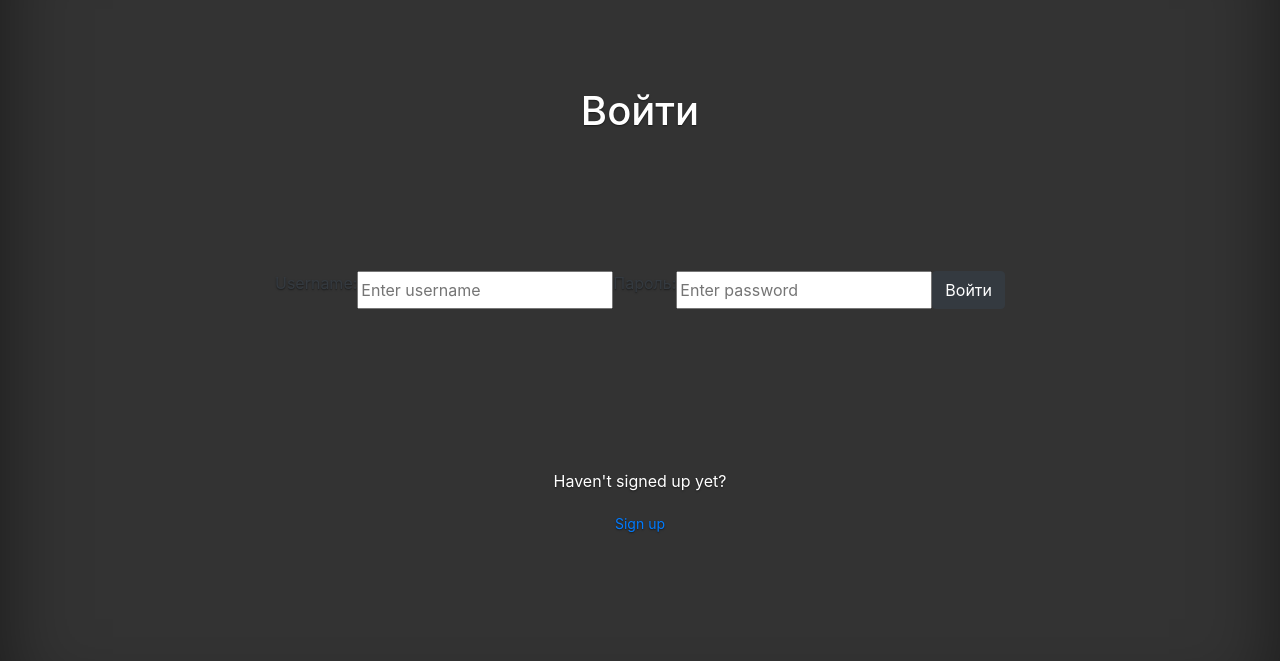
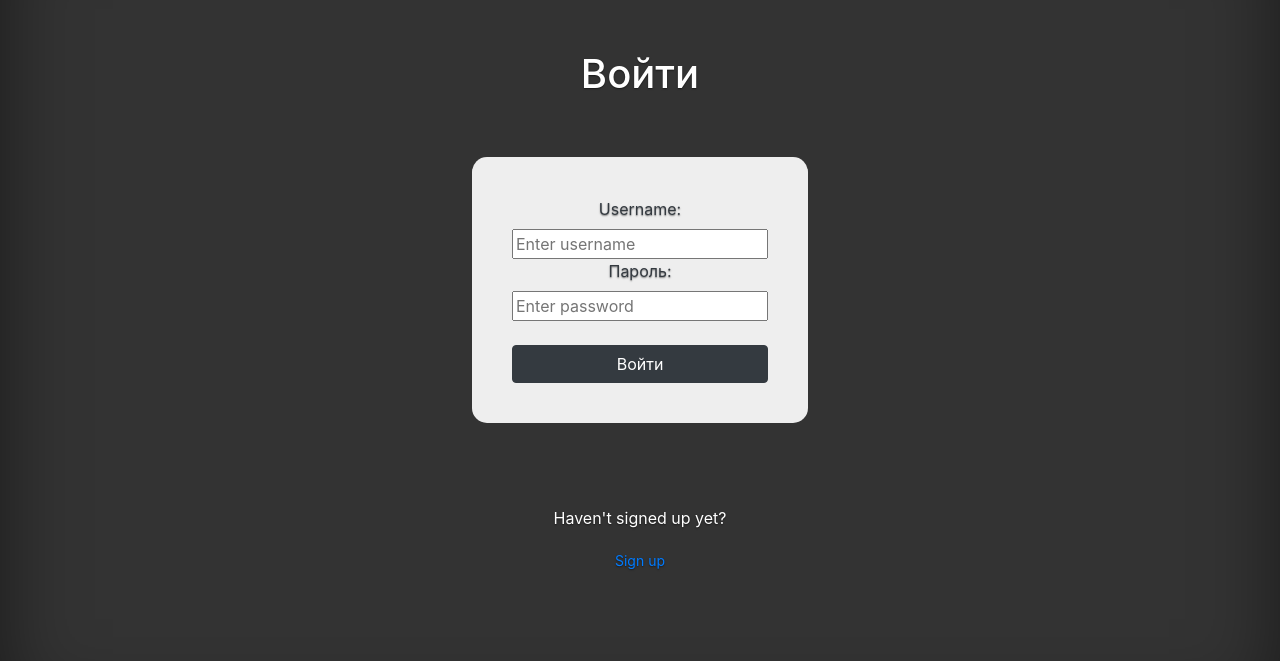
Before and after one commit to sound-round/python-project-lvl4, a Django app: page /login/ in a window 1280 px wide. Shown: the part 86-747 px from the top of the page. Run offline with Django 3.2, Linux system fonts and the light colour scheme; some libraries are stand-ins or nearby versions.

Commit message:
Fix login_form.html"

```diff
--- a/task_manager/templates/login_form.html
+++ b/task_manager/templates/login_form.html
@@ -7,13 +7,14 @@
     <h1>{% translate "Log in" %}</h1>
 </div>
 
-<form class="body-login form-signin row justify-content-around text-dark" method="post">
+<form class="body-form form-signin row justify-content-around text-dark" method="post">
     {% csrf_token %}
     <!-- {{ form.as_p }} -->
     <label>{% translate "Username" %}:</label>
     <input type='text' name='username' placeholder="{% translate 'Enter username' %}">
     <label>{% translate "Password" %}:</label>
     <input type='text' name='password' placeholder="{% translate 'Enter password' %}">
+    <br>
     <input class="btn btn-dark" type="submit" value="{% translate 'Log in' %}">
 </form>
 <hr>
```
